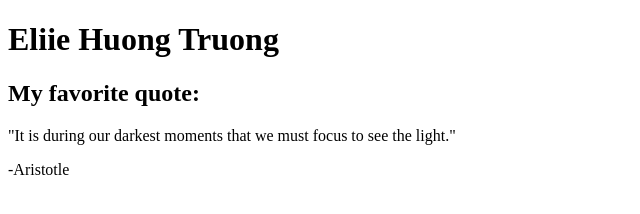
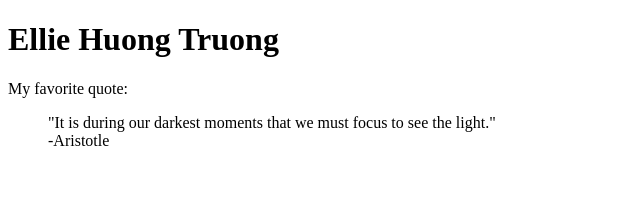
Before and after one commit to ellietrg98/ellietrg98.github.io, a plain HTML site: page upload_test/index.htm in a window 1280 px wide. Shown: the whole page, without its empty margins (0-640 px from the left). Drawn offline with Linux system fonts and the light colour scheme.

Commit message:
Add files via upload

```diff
--- a/upload_test/index.htm
+++ b/upload_test/index.htm
@@ -4,12 +4,13 @@
     <meta charset="UTF-8">
     <!-- Student ID: 7411263 -->
     <meta name="viewport" content="width=device-width, initial-scale=1.0">
-    <title>Quote</title>
+    <title>GitHub Test</title>
 </head>
 <body>
-    <h1>Eliie Huong Truong</h1>
-    <h2>My favorite quote:</h2>
-    <p>"It is during our darkest moments that we must focus to see the light."</p>
-    <p>-Aristotle</p>
+    <h1>Ellie Huong Truong</h1>
+    <p>My favorite quote:</p>
+    <blockquote>
+        <p>"It is during our darkest moments that we must focus to see the light."<br>-Aristotle</p>
+    </blockquote>
 </body>
 </html>
```
